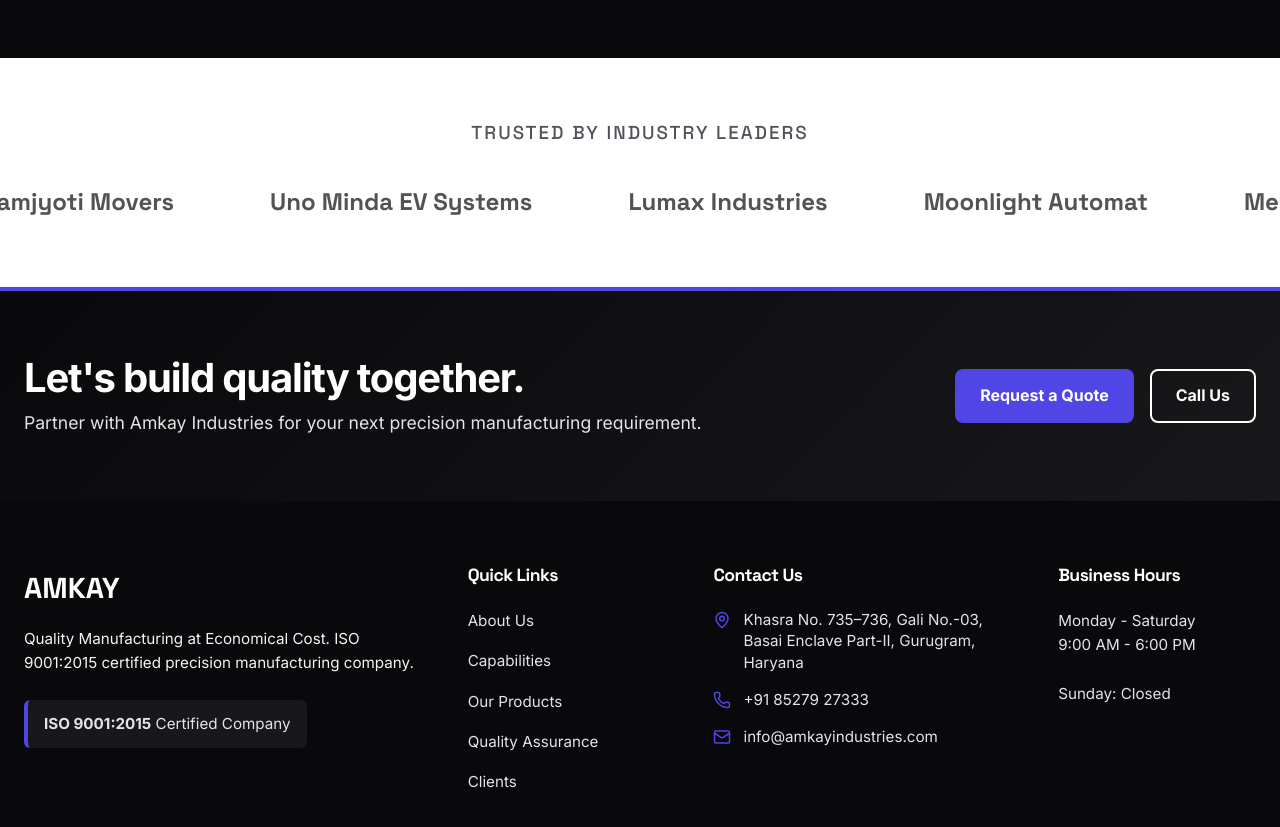
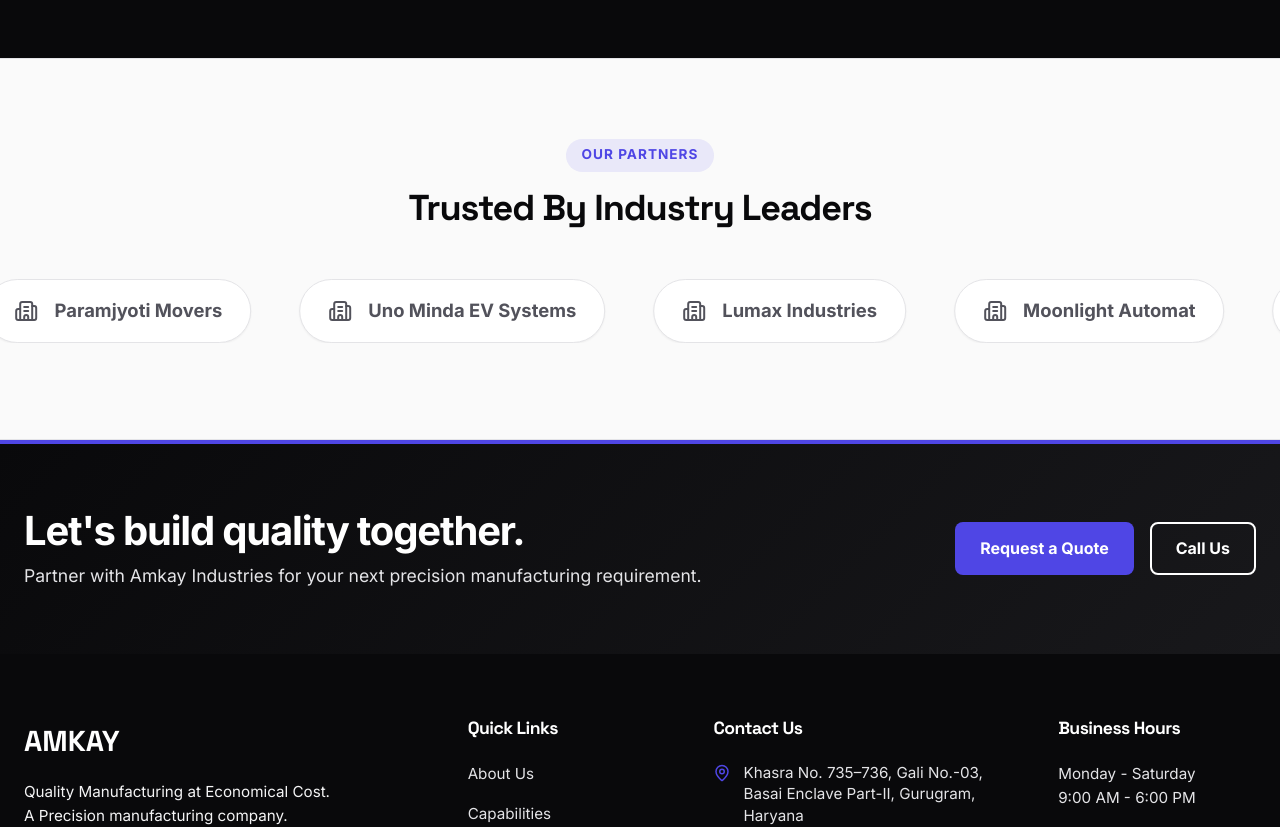
Before and after one commit to crynce/amkay2, a React (Vite) app: page / in a window 1280 px wide. Shown: the part 3660-4487 px from the top of the page. Built offline with nearby package versions, Linux system fonts and the light colour scheme.

Commit message:
feat: Implement initial homepage, navigation bar, footer, and styling for core application pages.

```diff
--- a/src/components/Footer.jsx
+++ b/src/components/Footer.jsx
@@ -12,8 +12,8 @@
         <div className="footer-col">
           <div className="footer-logo">AMKAY</div>
           <p className="footer-desc">
-            Quality Manufacturing at Economical Cost. ISO 9001:2015 certified
-            precision manufacturing company.
+            Quality Manufacturing at Economical Cost.
+            <br />A Precision manufacturing company.
           </p>
           <div className="footer-iso">
             <strong>ISO 9001:2015</strong> Certified Company
@@ -59,7 +59,7 @@
             </li>
             <li>
               <Mail size={18} />
-              <span>info@amkayindustries.com</span>
+              <span>amkay_2006@yahoo.co.in</span>
             </li>
           </ul>
         </div>
--- a/src/components/Navbar.css
+++ b/src/components/Navbar.css
@@ -155,6 +155,21 @@
   }
 }
 
+.mobile-backdrop {
+  position: fixed;
+  inset: 0;
+  background: rgba(0, 0, 0, 0.5);
+  backdrop-filter: blur(4px);
+  -webkit-backdrop-filter: blur(4px);
+  z-index: 1500;
+}
+
+@media (min-width: 1024px) {
+  .mobile-backdrop {
+    display: none;
+  }
+}
+
 .mobile-nav {
   position: fixed;
   top: 0;
@@ -163,11 +178,30 @@
   max-width: 350px;
   height: 100vh;
   background: var(--white);
-  box-shadow: -4px 0 15px rgba(0, 0, 0, 0.1);
-  padding: 5rem 2rem 2rem;
-  z-index: -1;
+  box-shadow: -4px 0 25px rgba(0, 0, 0, 0.15);
+  padding: 2rem;
+  z-index: 2000;
   display: flex;
   flex-direction: column;
+}
+
+.mobile-nav-header {
+  display: flex;
+  justify-content: space-between;
+  align-items: center;
+  margin-bottom: 3rem;
+}
+
+.mobile-close-btn {
+  background: transparent;
+  border: none;
+  color: var(--primary-dark);
+  cursor: pointer;
+  display: flex;
+  align-items: center;
+  justify-content: center;
+  padding: 0.5rem;
+  margin-right: -0.5rem;
 }
 
 @media (min-width: 1024px) {
--- a/src/components/Navbar.jsx
+++ b/src/components/Navbar.jsx
@@ -3,6 +3,7 @@
 import { Menu, X } from "lucide-react";
 import { AnimatePresence, motion } from "framer-motion";
 import "./Navbar.css";
+import { createPortal } from "react-dom";
 
 const navLinks = [
   { name: "Home", path: "/" },
@@ -63,23 +64,49 @@
         {/* Mobile Toggle */}
         <button
           className="mobile-toggle"
-          onClick={() => setIsOpen(!isOpen)}
-          aria-label="Toggle navigation"
+          onClick={() => setIsOpen(true)}
+          aria-label="Open navigation"
         >
-          {isOpen ? <X size={28} /> : <Menu size={28} />}
+          <Menu size={28} />
         </button>
       </div>
-
       {/* Mobile Nav Drawer */}
+      {createPortal(
         <AnimatePresence>
           {isOpen && (
+            <>
               <motion.div
+                key="backdrop"
+                className="mobile-backdrop"
+                initial={{ opacity: 0 }}
+                animate={{ opacity: 1 }}
+                exit={{ opacity: 0 }}
+                transition={{ duration: 0.3 }}
+                onClick={() => setIsOpen(false)}
+              />
+              <motion.div
+                key="drawer"
                 className="mobile-nav"
                 initial={{ x: "100%" }}
                 animate={{ x: 0 }}
                 exit={{ x: "100%" }}
                 transition={{ type: "tween", duration: 0.3 }}
               >
+                <div className="mobile-nav-header">
+                  <span
+                    className="logo-text"
+                    style={{ color: "var(--primary-dark)" }}
+                  >
+                    AMKAY
+                  </span>
+                  <button
+                    className="mobile-close-btn"
+                    onClick={() => setIsOpen(false)}
+                    aria-label="Close navigation"
+                  >
+                    <X size={28} />
+                  </button>
+                </div>
                 <ul className="mobile-nav-list">
                   {navLinks.map((link) => (
                     <li key={link.name}>
@@ -103,8 +130,11 @@
                   </li>
                 </ul>
               </motion.div>
+            </>
           )}
-      </AnimatePresence>
+        </AnimatePresence>,
+        document.body,
+      )}
     </header>
   );
 }
--- a/src/pages/About.css
+++ b/src/pages/About.css
@@ -1,3 +1,7 @@
+.about-page {
+  padding-top: 5px;
+}
+
 .page-header {
   background: linear-gradient(
     135deg,
--- a/src/pages/Capabilities.css
+++ b/src/pages/Capabilities.css
@@ -1,4 +1,7 @@
 /* Capabilities.css */
+.capabilities-page {
+  padding-top: 5px;
+}
 
 .cap-layout {
   display: grid;
--- a/src/pages/Clients.css
+++ b/src/pages/Clients.css
@@ -1,4 +1,8 @@
 /* Clients.css */
+
+.clients-page {
+  padding-top: 5px;
+}
 
 .client-stats-bar {
   background-color: var(--secondary-dark);
--- a/src/pages/Contact.css
+++ b/src/pages/Contact.css
@@ -1,4 +1,7 @@
 /* Contact.css */
+.contact-page {
+  padding-top: 5px;
+}
 
 .contact-hero {
   display: flex;
--- a/src/pages/Home.css
+++ b/src/pages/Home.css
@@ -475,41 +475,88 @@
   color: var(--gray-200);
 }
 
-/* Marquee */
+/* Marquee Section Enhancement */
 .client-ticker-section {
-  padding: 4rem 0;
-  border-bottom: 1px solid var(--gray-100);
+  padding: 5rem 0;
+  border-top: 1px solid var(--gray-200);
+  border-bottom: 1px solid var(--gray-200);
+}
+
+.mb-10 {
+  margin-bottom: 2.5rem;
+}
+
+.badge-subtle {
+  display: inline-block;
+  padding: 0.35rem 1rem;
+  background-color: rgba(79, 70, 229, 0.1);
+  color: var(--accent);
+  font-weight: 600;
+  font-size: 0.85rem;
+  border-radius: 50px;
+  text-transform: uppercase;
+  letter-spacing: 1px;
+  margin-bottom: 1rem;
 }
 
 .ticker-title {
   text-align: center;
-  margin-bottom: 2.5rem;
+  margin-bottom: 0;
   font-family: var(--font-accent);
-  color: var(--gray-700);
-  font-weight: 500;
-  text-transform: uppercase;
-  letter-spacing: 2px;
+  color: var(--primary-dark);
+  font-size: 2.25rem;
+  font-weight: 700;
 }
 
-.client-brand {
-  padding: 0 3rem;
+.marquee-wrapper {
+  margin-top: 2rem;
+  padding-bottom: 1rem;
+}
+
+.client-brand-card {
+  display: flex;
+  align-items: center;
+  gap: 1rem;
+  padding: 1rem 1.75rem;
+  margin: 0 1.5rem; /* Gap between cards */
+  background: var(--white);
+  border: 1px solid var(--gray-200);
+  border-radius: 100px;
+  box-shadow: var(--shadow-sm);
+  transition: all 0.3s ease;
+  cursor: default;
+  margin-top: 10px;
+}
+
+.client-brand-card:hover {
+  transform: translateY(-5px);
+  box-shadow: var(--shadow-md);
+  border-color: var(--accent);
+}
+
+.client-brand-icon {
   display: flex;
   align-items: center;
   justify-content: center;
+  color: var(--gray-400);
+  transition: color 0.3s;
+}
+
+.client-brand-card:hover .client-brand-icon {
+  color: var(--accent);
 }
 
 .client-name {
-  font-size: 1.5rem;
-  font-weight: 800;
-  font-family: var(--font-accent);
-  color: var(--gray-400); /* light gray */
-  filter: grayscale(100%);
+  font-size: 1.15rem;
+  font-weight: 700;
+  font-family: var(--font-primary);
+  color: var(--gray-700);
   transition: all 0.3s;
+  white-space: nowrap;
 }
 
-.client-brand:hover .client-name {
+.client-brand-card:hover .client-name {
   color: var(--primary-dark);
-  filter: grayscale(0%);
 }
 
 /* CTA Banner */
--- a/src/pages/Home.jsx
+++ b/src/pages/Home.jsx
@@ -10,6 +10,7 @@
   ArrowRight,
   CheckCircle,
   DollarSign,
+  Building2,
 } from "lucide-react";
 import { Link } from "react-router-dom";
 import Marquee from "react-fast-marquee";
@@ -342,22 +343,32 @@
       </section>
 
       {/* 7. Client Ticker Marquee */}
-      <section className="section client-ticker-section">
+      <section className="section client-ticker-section bg-light">
         <div className="container">
-          <h3 className="ticker-title">Trusted By Industry Leaders</h3>
+          <div className="text-center mb-10">
+            <span className="badge-subtle">Our Partners</span>
+            <h2 className="ticker-title">Trusted By Industry Leaders</h2>
           </div>
+        </div>
+        <div className="marquee-wrapper">
           <Marquee
-          gradient={false}
-          speed={50}
+            gradient={true}
+            gradientColor={[250, 250, 250]}
+            gradientWidth={150}
+            speed={45}
             pauseOnHover={true}
             className="client-marquee"
           >
             {clients.map((client, idx) => (
-            <div className="client-brand" key={idx}>
+              <div className="client-brand-card" key={idx}>
+                <div className="client-brand-icon">
+                  <Building2 size={24} />
+                </div>
                 <span className="client-name">{client}</span>
               </div>
             ))}
           </Marquee>
+        </div>
       </section>
 
       {/* 8. CTA Banner */}
--- a/src/pages/Products.css
+++ b/src/pages/Products.css
@@ -46,6 +46,9 @@
   .products-grid {
     grid-template-columns: repeat(3, 1fr);
   }
+}
+.products-page {
+  padding-top: 5px;
 }
 
 .product-card {
--- a/src/pages/Quality.css
+++ b/src/pages/Quality.css
@@ -1,4 +1,8 @@
 /* Quality.css */
+
+.quality-page {
+  padding-top: 5px;
+}
 
 .policy-container {
   display: flex;
```
Lines whose indentation alone changed are shown as unchanged.
